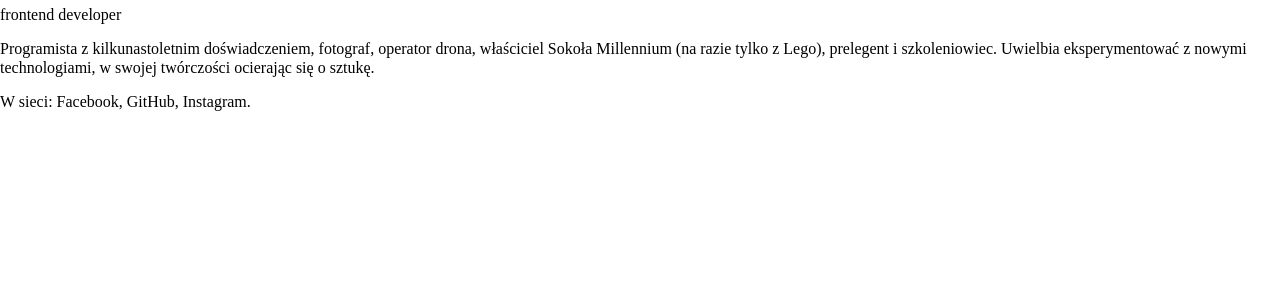
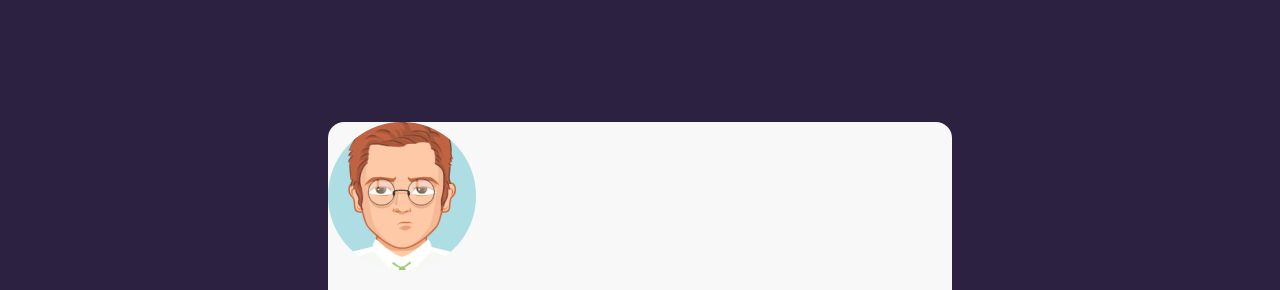
Before and after one commit to Adam-DevPL/business-card, a plain HTML site: page index.html in a window 1280 px wide. Shown: the part 92-382 px from the top of the page. Drawn offline with Linux system fonts and the light colour scheme.

Commit message:
create style for body and main; add background

```diff
--- a/index.html
+++ b/index.html
@@ -10,18 +10,17 @@
   <body>
     <main class="main">
       <article class="article">
-        <img class="image" src="" alt="" />
+        <img class="image" src="avatar.png" alt="zdjęcie Adam Wojnarowski" />
         <header class="article__header">
-          <h1>Imię i nazwisko</h1>
-          <p>frontend developer</p>
+          <h1>Adam Wojnarowski</h1>
+          <p>(future) junior frontend developer</p>
         </header>
         <p>
-          Programista z kilkunastoletnim doświadczeniem, fotograf, operator
-          drona, właściciel Sokoła Millennium (na razie tylko z Lego), prelegent
-          i szkoleniowiec. Uwielbia eksperymentować z nowymi technologiami, w
-          swojej twórczości ocierając się o sztukę.
+          Absolwent studiów informatycznych, zapalony programista, fan piłki
+          nożnej, entuzjasta anime i gier komputerowych. Lubi uczyć się nowych
+          technologii i poszerzać swoją wiedzę z zakresu programowania.
         </p>
-        <p>W sieci: Facebook, GitHub, Instagram.</p>
+        <p>W sieci: Facebook, GitHub.</p>
       </article>
     </main>
   </body>
--- a/style.css
+++ b/style.css
@@ -7,3 +7,18 @@ html {
   *:after {
     box-sizing: inherit;
   }
+
+  body {
+      background: #2C2141;
+      display: flex;
+      justify-content: center;
+      align-items: center;
+      height: 100vh;
+  }
+
+  .main {
+      background: #F8F8F8;
+      border-radius: 16px;
+      width: 624px;
+      margin: 16px;
+  }
```
Also changed, not shown: avatar.png (added).
